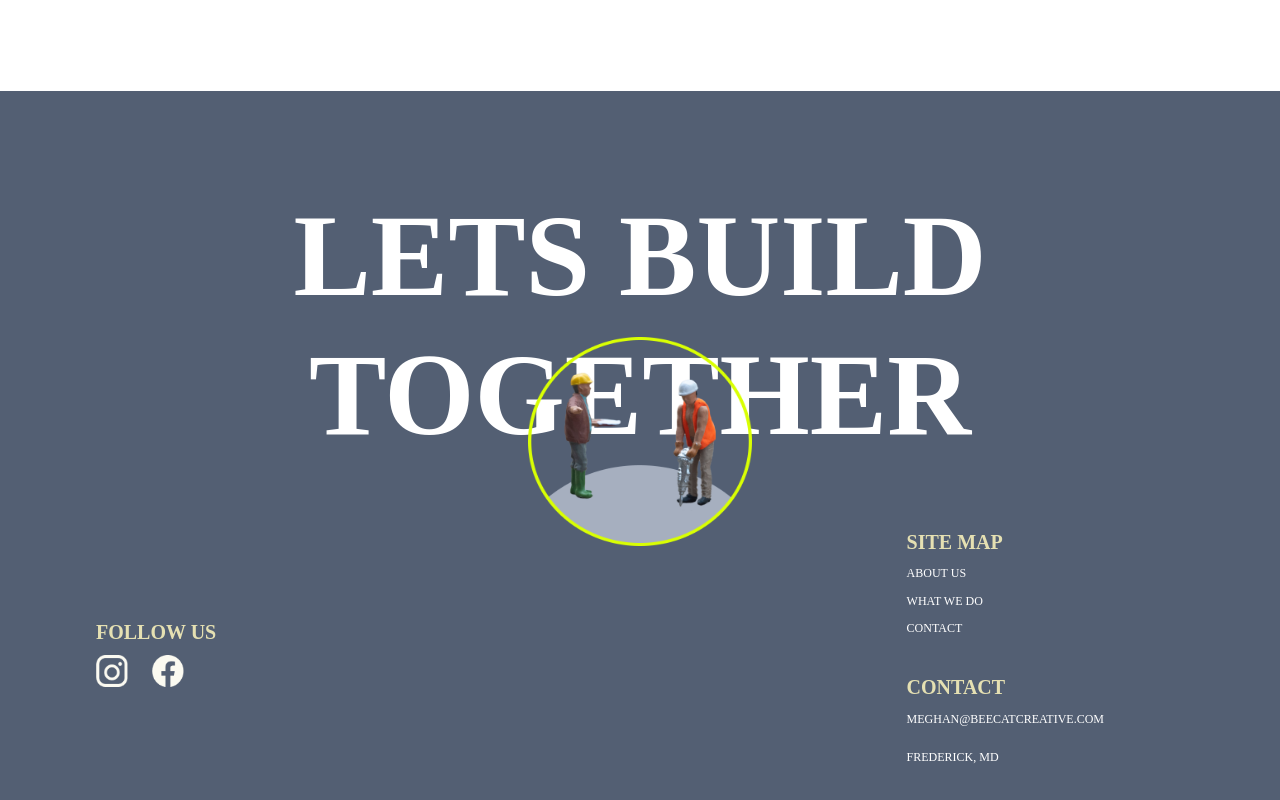
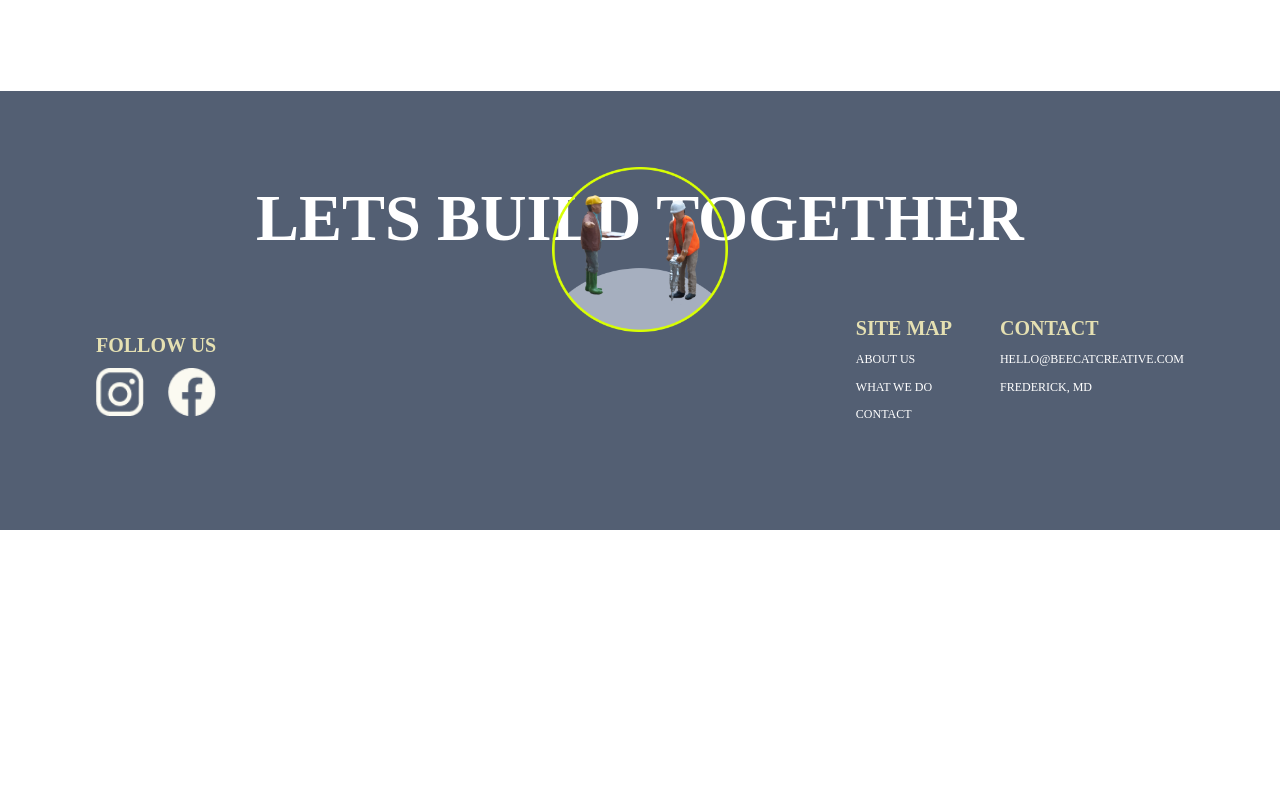
Before and after one commit to brentahrens1/bee-creative, a Next.js app: page /contact in a window 1280 px wide. Shown: the part 1528-2328 px from the top of the page. After the commit the page ends 2058 px from the top, so only its background shows below. Built offline with nearby package versions, Linux system fonts and the light colour scheme; a web font is replaced by a local one.

Commit message:
first round of edits

```diff
--- a/components/Footer/Footer.js
+++ b/components/Footer/Footer.js
@@ -22,14 +22,16 @@ const Footer = () => {
                     </div>
                 </div>
                 <div className='footer-site-map'>
-                    <h2>Site Map</h2>
-                    <p>About us</p>
-                    <p>What We Do</p>
-                    <p>Contact</p>
-                    <div style={{marginTop: '2.5rem'}}>
+                    <div style={{marginRight: '3rem'}}>
+                        <h2>Site Map</h2>
+                        <p>About us</p>
+                        <p>What We Do</p>
+                        <p>Contact</p>
+                    </div>
+                    <div>
                         <h2>Contact</h2>
-                        <p>Meghan@beecatcreative.com</p>
-                        <p style={{marginTop: '1.5rem'}}>Frederick, MD</p>
+                        <p>hello@beecatcreative.com</p>
+                        <p>Frederick, MD</p>
                     </div>
                 </div>
             </div>
--- a/components/Nav/Nav.js
+++ b/components/Nav/Nav.js
@@ -36,11 +36,22 @@ const Nav = () => {
                 <div className='bar' />
             </div>
             <div className={`nav__overlay ${isOpen ? 'show' : ''}`}>
+                <Link href="/">
+                    <a className='overlay--logo'><Image width={600} height={280} layout="responsive" priority={true} src='/images/beecat-creative-logo.png' alt="BeeCat Creative | Logo" /></a>
+                </Link>
                 <ul>
                     <li onClick={() => setIsOpen(!isOpen)}><Link href="/about-us"><a>About Us</a></Link></li>
                     <li onClick={() => setIsOpen(!isOpen)}><Link href="/what-we-do"><a>What We Do</a></Link></li>
                     <li onClick={() => setIsOpen(!isOpen)}><Link href="/contact"><a>Contact</a></Link></li>
                 </ul>
+                <div className='overlay-socials'>
+                    <div className='icon'>
+                        <Image width={180} height={180} layout="responsive" priority={true} src="/images/footer/instagram.png" alt="Instagram" />
+                    </div>
+                    <div className='icon'>
+                        <Image width={180} height={180} layout="responsive" priority={true} src="/images/footer/facebook.png" alt="Facebook" />
+                    </div>
+                </div>
             </div>
         </nav>
     )
--- a/components/Questions/Questions.js
+++ b/components/Questions/Questions.js
@@ -43,7 +43,7 @@ const Questions = () => {
         <section className='questions'>
             <div className='questions__header'>
                 <p>Questions?</p>
-                <h1>We have the answers.</h1>
+                <h1>We have the answers</h1>
             </div>
             <div className="questions__carousel">
                 <div className='carousel-inner'>
--- a/pages/what-we-do.js
+++ b/pages/what-we-do.js
@@ -16,7 +16,7 @@ export default function WhatWeDo() {
                 </div>
             </section>
             <section className='what-we-do__message'>
-                <h1>BeeCat Creative specializes in giving business owners the gift of time.</h1>
+                <h1>BeeCat Creative specializes in giving business owners the gift of time</h1>
             </section>
             <section className='what-we-do__answers'>
                 <div className="answers-heading">
--- a/styles/AboutUs/_about-us.scss
+++ b/styles/AboutUs/_about-us.scss
@@ -19,7 +19,7 @@
         .about-header-image {
             width: 45%;
             max-width: 700px;
-            transform: translateY(180px);
+            transform: translateY(140px);
             @include tablet {
                 transform: translateY(50px);
             }
@@ -78,7 +78,8 @@
         }
 
         .about-message-image {
-            width: 30%;
+            width: 40%;
+            margin-left: 1.5rem;
             @include mobile {
                 width: 100%;
             }
--- a/styles/Footer/_footer.scss
+++ b/styles/Footer/_footer.scss
@@ -24,8 +24,8 @@ footer {
 
         h1 {
             color: $white;
-            font-size: $huge;
-            line-height: $lh-huge;
+            font-size: $lh-larger;
+            line-height: $lh-larger;
             text-transform: uppercase;
             text-align: center;
 
@@ -48,7 +48,7 @@ footer {
             bottom: -5rem;
             left: 50%;
             transform: translateX(-50%);
-            width: 14rem;
+            width: 11rem;
             @include tablet {
                 width: 10rem;
                 bottom: -4rem;
@@ -99,7 +99,7 @@ footer {
             margin-top: .7rem;
 
             .icon {
-                width: 2rem;
+                width: 3rem;
 
                 &:nth-child(1) {
                     margin-right: 1.5rem;
@@ -112,7 +112,7 @@ footer {
         }
 
         .footer-site-map {
-            margin-right: 5rem;
+            display: flex;
             @include tablet {
                 margin-right: 0;
                 text-align: center;
--- a/styles/Nav/_nav.scss
+++ b/styles/Nav/_nav.scss
@@ -1,6 +1,7 @@
 .nav {
     position: fixed;
     width: 100%;
+    height: 6rem;
     top: 0;
     left: 0;
     z-index: 1000;
@@ -19,6 +20,7 @@
 
     &__logo {
         width: 10rem;
+        cursor: pointer;
 
         img {
             width: 100%;
@@ -103,6 +105,7 @@
     }
 
     &__overlay {
+        @include blockPadding;
         position: fixed;
         top: 0;
         right: -100%;
@@ -110,8 +113,9 @@
         width: 100%;
         background-color: $lightYellow;
         display: flex;
+        flex-direction: column;
         justify-content: center;
-        align-items: center;
+        align-items: flex-start;
         transition: all 300ms ease-in-out;
 
         &.show {
@@ -119,16 +123,36 @@
             transition: all 300ms ease-in-out;
         }
 
+        .overlay--logo {
+            position: absolute;
+            top: 1rem;
+            left: 1rem;
+            width: 13rem;
+        }
+
+        .overlay-socials {
+            display: flex;
+
+            .icon {
+                margin-right: 1rem;
+                width: 2rem;
+
+                img {
+                    width: 100%;
+                }
+            }
+        }
+
         ul {
             display: flex;
             flex-direction: column;
-            justify-content: center;
+            justify-content: flex-start;
 
             li {
                 color: $darkBlue;
-                font-size: $medium;
-                text-align: center;
-                margin-bottom: 1.3rem;
+                font-size: $large;
+                line-height: $lh-large;
+                margin-bottom: 1rem;
             }
         }
     }
--- a/styles/landing/_landing.scss
+++ b/styles/landing/_landing.scss
@@ -3,16 +3,8 @@
 
     .landing-top {
         background-color: $lightYellow;
-        min-height: 700px;
         position: relative;
-        margin-top: 3.5rem;
-        @include tablet {
-            min-height: 550px;
-
-        }
-        @include mobile {
-            min-height: 400px;
-        }
+        margin-top: 6rem;
 
         &__text {
             width: 80%;
@@ -29,18 +21,13 @@
 
         &__img {
             width: 100%;
-            position: absolute;
-            top: 0;
-            bottom: 0;
-            left: 50%;
-            transform: translateX(-50%);
             width: 100%;
+            max-height: 650px;
 
             @include tablet {
                 margin-top: 3.5rem;
             }
             @include phone {
-                width: 67%;
             }
 
             img {
@@ -226,6 +213,7 @@
                 h2 {
                     @include headingSmall;
                     margin-top: 1rem;
+                    margin-bottom: 1rem;
                 }
             }
         }
--- a/styles/questions/_questions.scss
+++ b/styles/questions/_questions.scss
@@ -25,10 +25,10 @@
             align-items: center;
             max-width: 1200px;
             margin: 0 auto;
-            margin-bottom: 10rem;
+            margin-bottom: 5rem;
             @include tablet {
                 flex-direction: column;
-                margin-bottom: 5rem;
+                margin-bottom: 1rem;
             }
 
             .carousel-card {
@@ -48,7 +48,7 @@
                 @include tablet {
                     height: 350px;
                     width: 100%;
-                    margin-bottom: 5rem;
+                    margin-bottom: 1rem;
                 }
                 @include mobile {
                     height: 250px;
@@ -103,16 +103,13 @@
             justify-content: space-between;
             align-items: center;
             margin: 0 auto;
-            width: 15rem;
+            width: 18rem;
 
             .control {
-                width: 5rem;
+                width: 7rem;
                 cursor: pointer;
                 @include tablet {
-                    width: 4rem;
-                }
-                @include mobile {
-                    width: 3rem;
+                    width: 4.5rem;
                 }
 
                 img {
```
Also changed, not shown: pages/index.js (+7 -7 lines).
